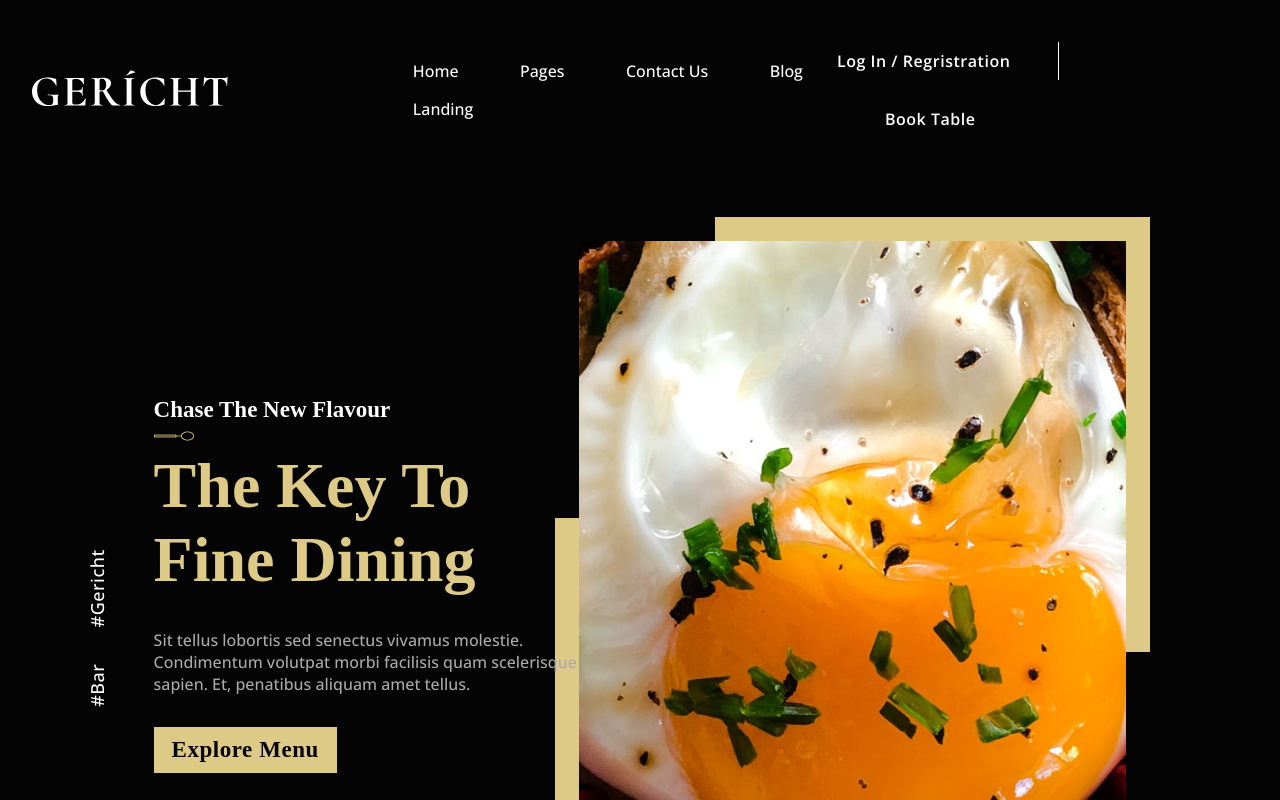
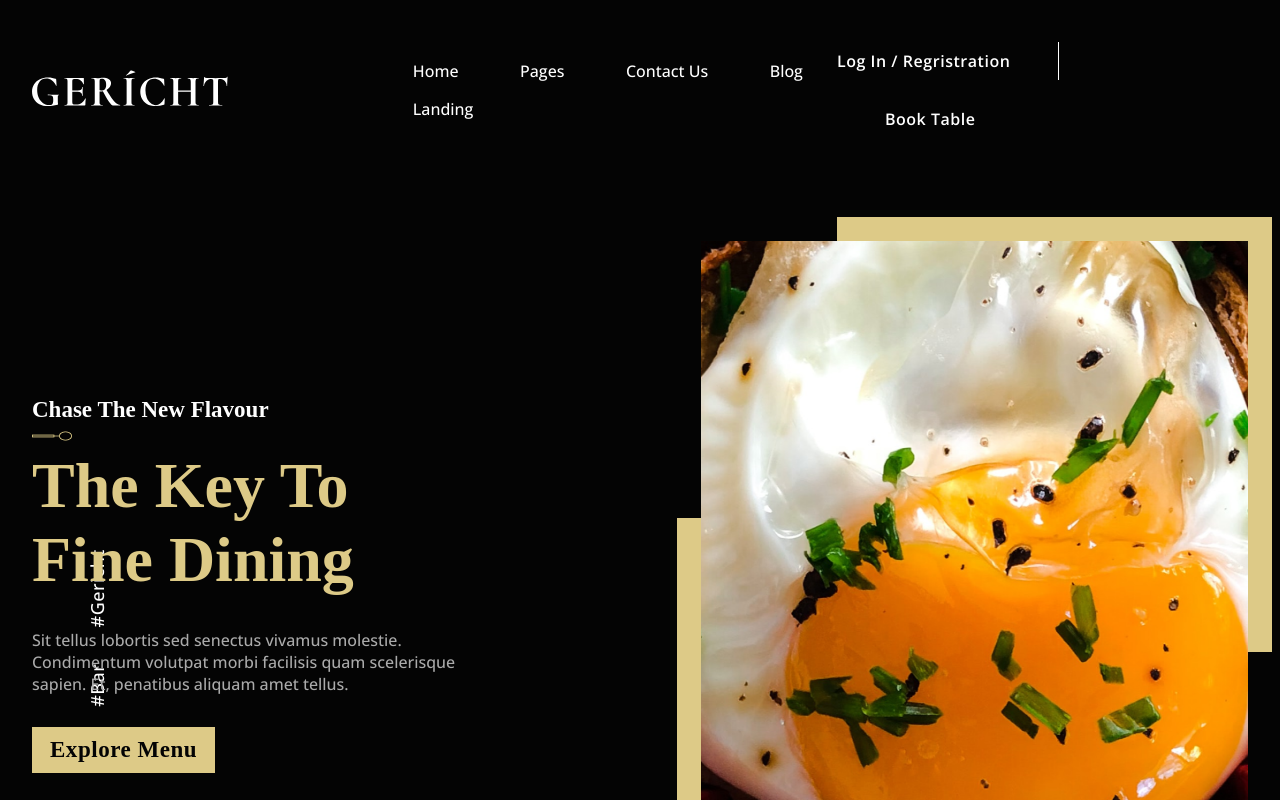
Before and after one commit to irvancolz/gericht-restaurant, a Next.js app: page / in a window 1280 px wide. Shown: the top 800 px of the page. Built offline with nearby package versions, Linux system fonts and the light colour scheme; a web font is replaced by a local one.

Commit message:
hero restaurants fix timing

```diff
--- a/page-section/restaurant/hero/components.tsx
+++ b/page-section/restaurant/hero/components.tsx
@@ -79,13 +79,17 @@ export function HeroRestaurantSection({
           },
           "-=1"
         )
-        .from(".switch-section-btn", {
-          opacity: 0,
-          y: "10px",
-          duration: 0.5,
-          stagger: 0.1,
-          ease: "none",
-        },">");
+        .from(
+          ".switch-section-btn",
+          {
+            opacity: 0,
+            y: "10px",
+            duration: 0.5,
+            stagger: 0.1,
+            ease: "none",
+          },
+          "<+=1"
+        );
     }, container);
     return () => ctx.revert();
   });
--- a/page-section/restaurant/hero/restautant-hero.style.ts
+++ b/page-section/restaurant/hero/restautant-hero.style.ts
@@ -45,16 +45,18 @@ export const HeroRestaurantStyles = styled(Box, {
       left: "-24px",
     },
   },
-  "@bp3": {
-    justify: "center",
-    align: "center",
-  },
 
   "& .hero_content": {
     fBase: "45%",
     "&:first-of-type": {
       fBase: "35%",
     },
+  },
+
+  "@bp2" :{
+    "& > .hero_content" :{
+      fBase: "30%",
+    }
   },
 });
 
```
